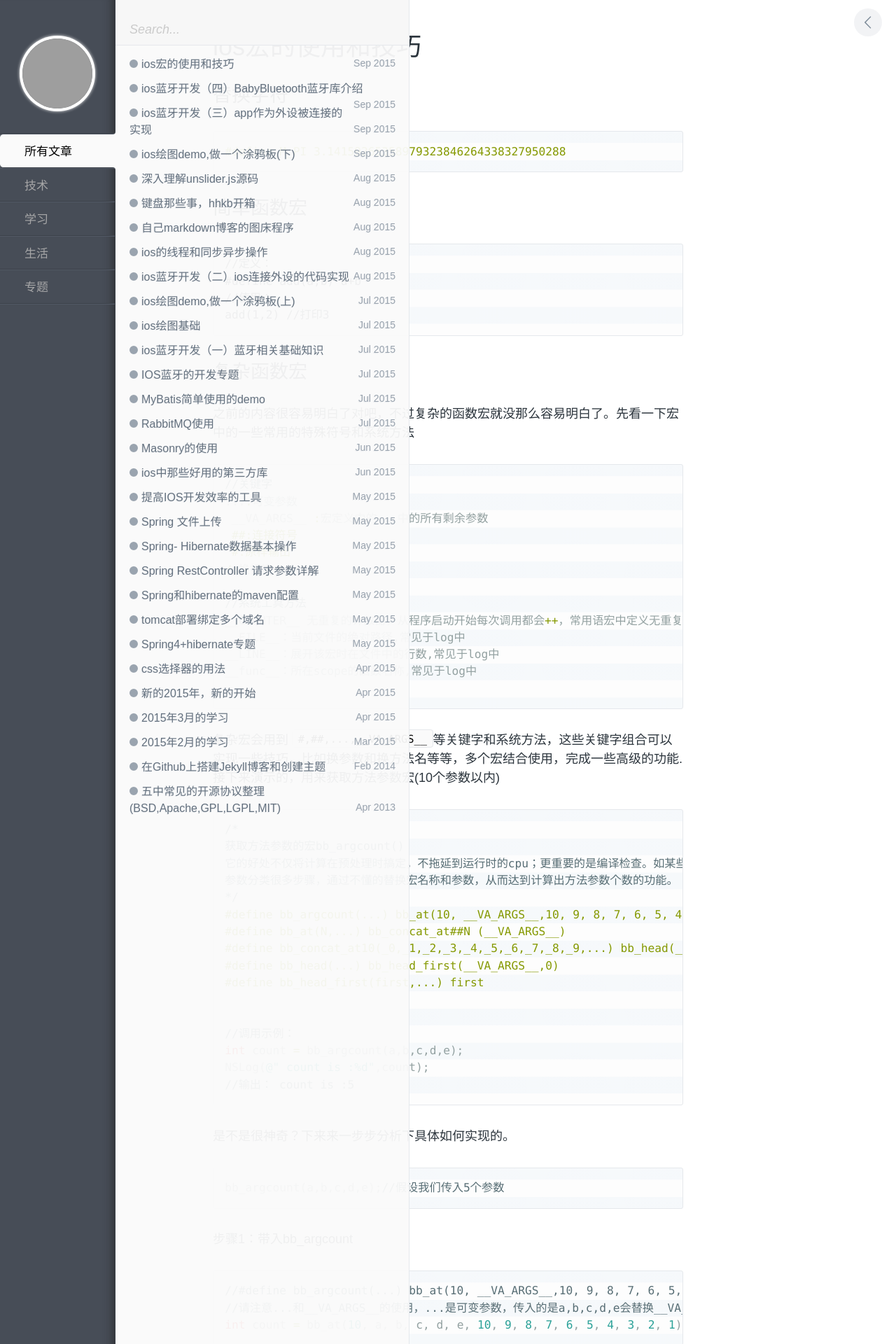
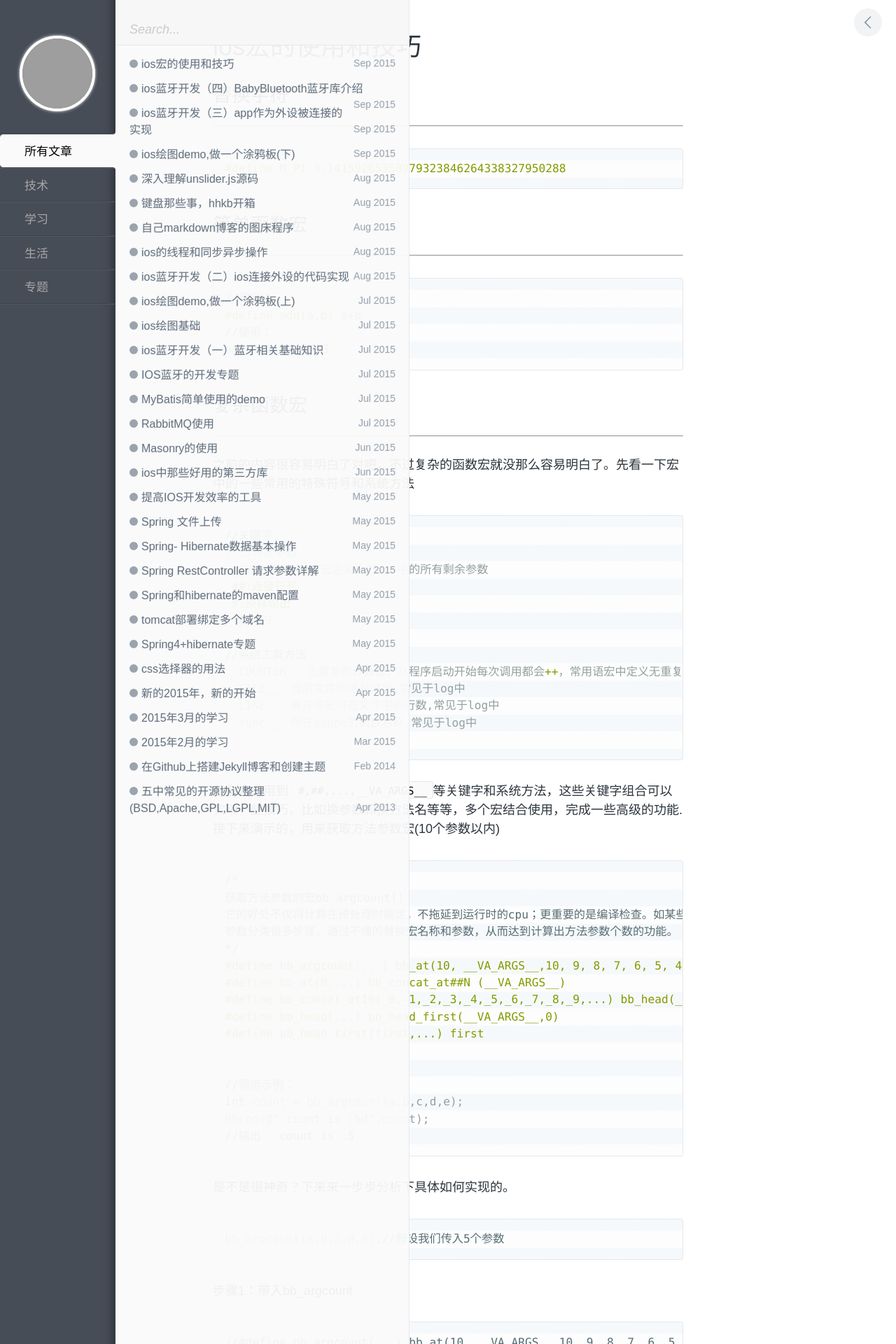
Before and after one commit to coolnameismy/coolnameismy.github.io, a Jekyll site: the page built from _posts/tech/IOS/2015-09-20-ios-macro.md, in a window 1280 px wide. Shown: the top 1920 px of the page at 70% size. Built offline with Jekyll 4.4.1, drawn with Linux system fonts in a browser that asks for light colours; Markdown is read by kramdown in place of the engine named in the settings; comment, search, counter and statistics services are not loaded; grey boxes are pictures that could not be loaded.

Commit message:
new acticle

`````diff
--- a/_posts/tech/IOS/2015-09-20-ios-macro.md
+++ b/_posts/tech/IOS/2015-09-20-ios-macro.md
@@ -8,13 +8,14 @@ description:
 ---
 
 ## 替换字符
+---
 ````objc
 #define M_PI 3.14159265358979323846264338327950288
 ````
 
 ## 简单函数宏
-
-````
+---
+````objc
 //定义：
 #define add(a,b) a+b
 //使用：
@@ -22,7 +23,7 @@ add(1,2) //打印3
 ````
 
 ## 复杂函数宏
-
+---
 之前的内容很容易明白了对吧，不过复杂的函数宏就没那么容易明白了。先看一下宏中的一些常用的特殊符号和系统方法
 
 ````objc
@@ -136,6 +137,7 @@ float b = MIN(a++, 1.5f);
 
 
 ##如何查看宏的展开内容？
+---
 
 如果大家看这些宏看起来很吃力的话可以用下面这个````LOG_MACRO````查看宏的内容.宏的展开顺序为先完全展开宏参数，再扫描宏展开后里面的宏，如此反复。但是，宏内容中含有#和##这两个符号的时候，参数不会被先展开。
 
@@ -147,6 +149,7 @@ float b = MIN(a++, 1.5f);
 ````
 
 ##优缺点
+---
 
 宏的优点：
 -  最主要还是帮你省点事，少写点代码。
`````
